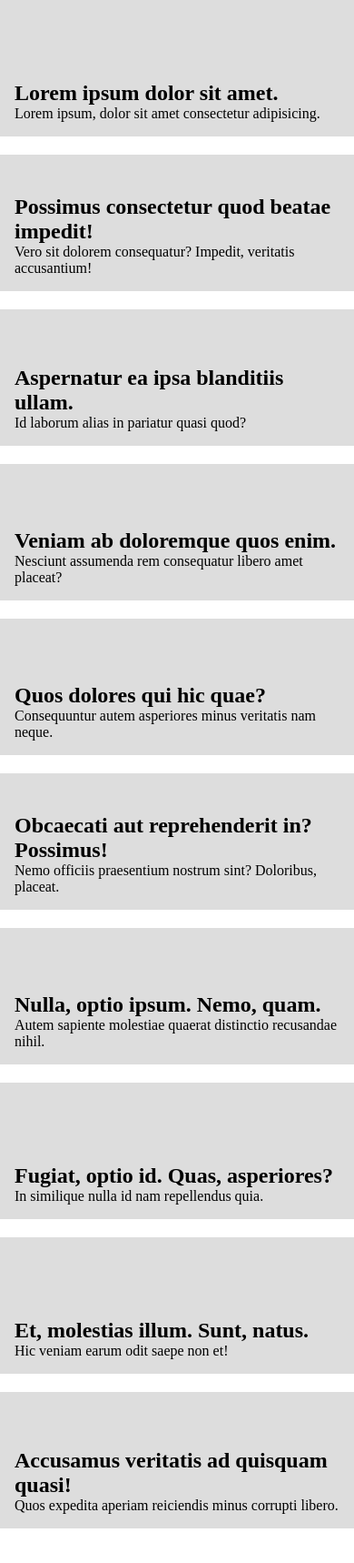
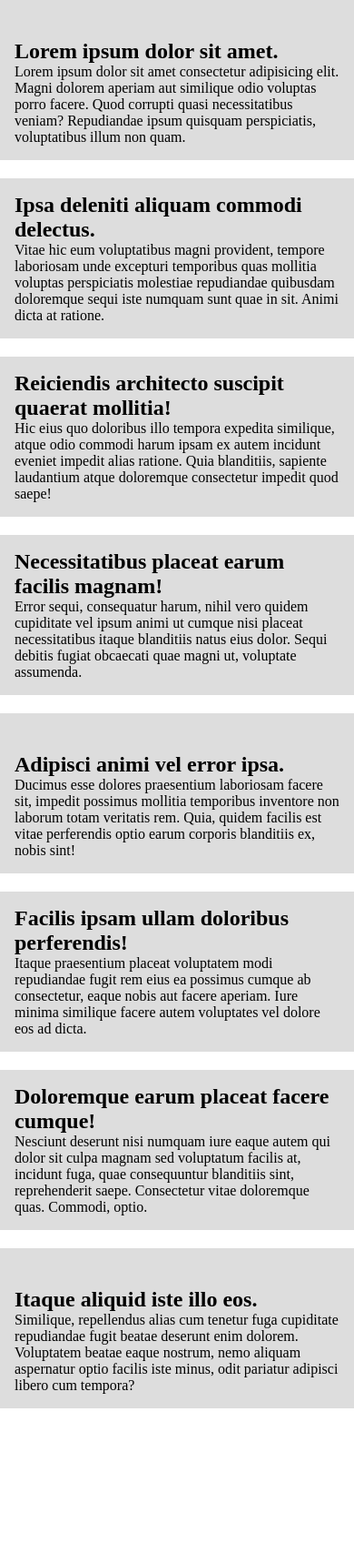
Before and after one commit to Lukic/VisitKolding---Forside-header-grid, a plain HTML site: page index.html in a window 390 px wide. Shown: the whole page at 91% size. Before the commit the page ends 1680 px from the top, so only its background shows below. Drawn offline with Linux system fonts and the light colour scheme.

Commit message:
Responsive

```diff
--- a/css/style.css
+++ b/css/style.css
@@ -83,17 +83,20 @@ article {
 @media screen and (max-width: 700px) {
   header {
     grid-template-columns: 1fr;
-    grid-template-rows: repeat(10, minmax(150px, 1fr));
+    grid-template-rows: repeat(9, minmax(150px, 1fr));
     grid-template-areas:
       "box1"
       "box2"
-      "box3"
       "box4"
       "box5"
       "box6"
       "box7"
       "box8"
-      "box9"
-      "box10";
+      "box9";
+  }
+
+  #box3,
+  #box10 {
+    display: none;
   }
 }
--- a/index.html
+++ b/index.html
@@ -11,43 +11,92 @@
     <header>
       <article id="box1">
         <h2>Lorem ipsum dolor sit amet.</h2>
-        <p>Lorem ipsum, dolor sit amet consectetur adipisicing.</p>
+        <p>
+          Lorem ipsum dolor sit amet consectetur adipisicing elit. Magni dolorem
+          aperiam aut similique odio voluptas porro facere. Quod corrupti quasi
+          necessitatibus veniam? Repudiandae ipsum quisquam perspiciatis,
+          voluptatibus illum non quam.
+        </p>
       </article>
       <article id="box2">
-        <h2>Possimus consectetur quod beatae impedit!</h2>
-        <p>Vero sit dolorem consequatur? Impedit, veritatis accusantium!</p>
+        <h2>Ipsa deleniti aliquam commodi delectus.</h2>
+        <p>
+          Vitae hic eum voluptatibus magni provident, tempore laboriosam unde
+          excepturi temporibus quas mollitia voluptas perspiciatis molestiae
+          repudiandae quibusdam doloremque sequi iste numquam sunt quae in sit.
+          Animi dicta at ratione.
+        </p>
       </article>
       <article id="box3">
-        <h2>Aspernatur ea ipsa blanditiis ullam.</h2>
-        <p>Id laborum alias in pariatur quasi quod?</p>
+        <h2>Doloremque quibusdam perspiciatis laudantium error!</h2>
+        <p>
+          Tempore molestias est, quo mollitia soluta sint asperiores beatae
+          provident dolorem adipisci dignissimos facilis fugiat quam odio ipsam
+          voluptates? Reprehenderit velit fugit magnam quidem vero assumenda
+          iusto laudantium quis incidunt.
+        </p>
       </article>
       <article id="box4">
-        <h2>Veniam ab doloremque quos enim.</h2>
-        <p>Nesciunt assumenda rem consequatur libero amet placeat?</p>
+        <h2>Reiciendis architecto suscipit quaerat mollitia!</h2>
+        <p>
+          Hic eius quo doloribus illo tempora expedita similique, atque odio
+          commodi harum ipsam ex autem incidunt eveniet impedit alias ratione.
+          Quia blanditiis, sapiente laudantium atque doloremque consectetur
+          impedit quod saepe!
+        </p>
       </article>
       <article id="box5">
-        <h2>Quos dolores qui hic quae?</h2>
-        <p>Consequuntur autem asperiores minus veritatis nam neque.</p>
+        <h2>Necessitatibus placeat earum facilis magnam!</h2>
+        <p>
+          Error sequi, consequatur harum, nihil vero quidem cupiditate vel ipsum
+          animi ut cumque nisi placeat necessitatibus itaque blanditiis natus
+          eius dolor. Sequi debitis fugiat obcaecati quae magni ut, voluptate
+          assumenda.
+        </p>
       </article>
       <article id="box6">
-        <h2>Obcaecati aut reprehenderit in? Possimus!</h2>
-        <p>Nemo officiis praesentium nostrum sint? Doloribus, placeat.</p>
+        <h2>Adipisci animi vel error ipsa.</h2>
+        <p>
+          Ducimus esse dolores praesentium laboriosam facere sit, impedit
+          possimus mollitia temporibus inventore non laborum totam veritatis
+          rem. Quia, quidem facilis est vitae perferendis optio earum corporis
+          blanditiis ex, nobis sint!
+        </p>
       </article>
       <article id="box7">
-        <h2>Nulla, optio ipsum. Nemo, quam.</h2>
-        <p>Autem sapiente molestiae quaerat distinctio recusandae nihil.</p>
+        <h2>Facilis ipsam ullam doloribus perferendis!</h2>
+        <p>
+          Itaque praesentium placeat voluptatem modi repudiandae fugit rem eius
+          ea possimus cumque ab consectetur, eaque nobis aut facere aperiam.
+          Iure minima similique facere autem voluptates vel dolore eos ad dicta.
+        </p>
       </article>
       <article id="box8">
-        <h2>Fugiat, optio id. Quas, asperiores?</h2>
-        <p>In similique nulla id nam repellendus quia.</p>
+        <h2>Doloremque earum placeat facere cumque!</h2>
+        <p>
+          Nesciunt deserunt nisi numquam iure eaque autem qui dolor sit culpa
+          magnam sed voluptatum facilis at, incidunt fuga, quae consequuntur
+          blanditiis sint, reprehenderit saepe. Consectetur vitae doloremque
+          quas. Commodi, optio.
+        </p>
       </article>
       <article id="box9">
-        <h2>Et, molestias illum. Sunt, natus.</h2>
-        <p>Hic veniam earum odit saepe non et!</p>
+        <h2>Itaque aliquid iste illo eos.</h2>
+        <p>
+          Similique, repellendus alias cum tenetur fuga cupiditate repudiandae
+          fugit beatae deserunt enim dolorem. Voluptatem beatae eaque nostrum,
+          nemo aliquam aspernatur optio facilis iste minus, odit pariatur
+          adipisci libero cum tempora?
+        </p>
       </article>
       <article id="box10">
-        <h2>Accusamus veritatis ad quisquam quasi!</h2>
-        <p>Quos expedita aperiam reiciendis minus corrupti libero.</p>
+        <h2>Aliquam omnis assumenda pariatur quos.</h2>
+        <p>
+          Reprehenderit, dolore laudantium, laboriosam architecto quae rerum vel
+          qui porro cupiditate asperiores beatae sed dicta eos! Deserunt
+          corporis suscipit amet, vel laboriosam nihil consequuntur nesciunt
+          enim corrupti dignissimos in eos!
+        </p>
       </article>
     </header>
   </body>
```
